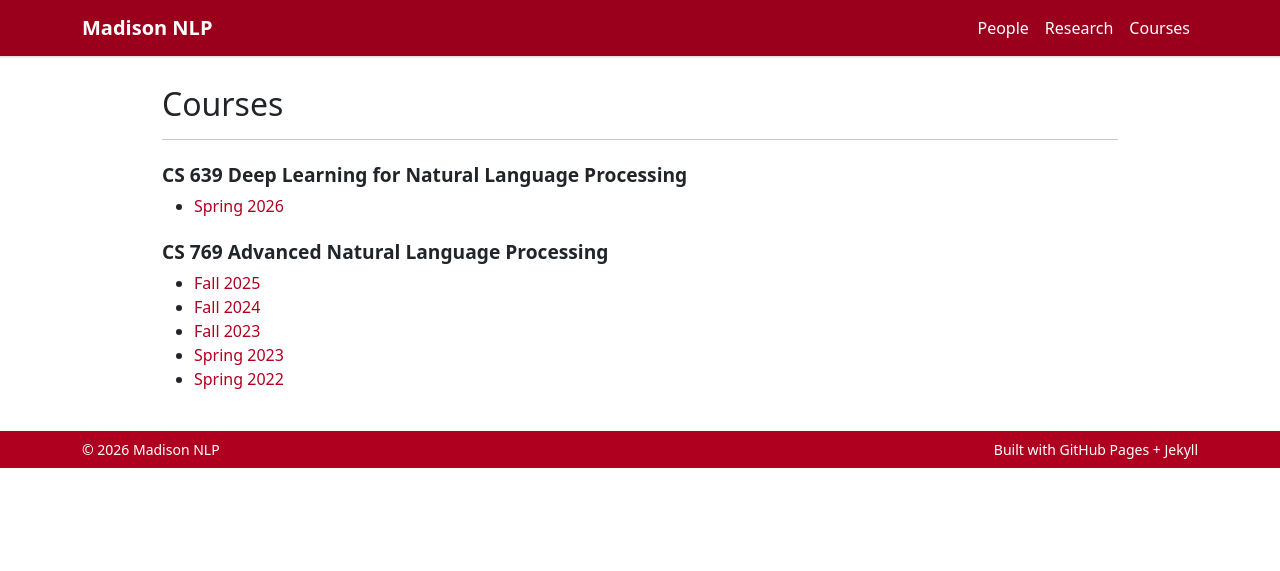
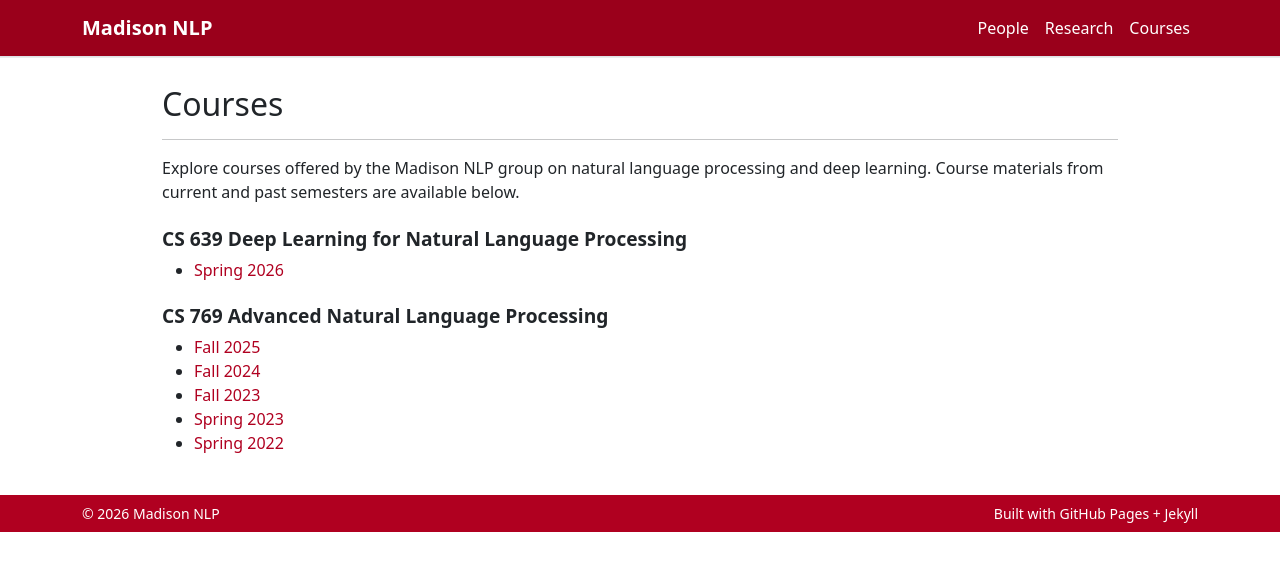
Before and after one commit to madison-nlp/madison-nlp.github.io, a Jekyll site: the page built from courses.md, in a window 1280 px wide. Shown: the top 571 px of the page. Built offline with Jekyll 4.4.1, drawn with Linux system fonts in a browser that asks for light colours.

Commit message:
Add courses page

```diff
--- a/courses.md
+++ b/courses.md
@@ -3,6 +3,9 @@ layout: page
 title: "Courses"
 subtitle: ""
 ---
+
+Explore courses offered by the Madison NLP group on natural language processing and deep learning. Course materials from current and past semesters are available below.
+
 
 ### CS 639 Deep Learning for Natural Language Processing
 - [Spring 2026](https://junjiehu.github.io/cs639-spring26/)
```
